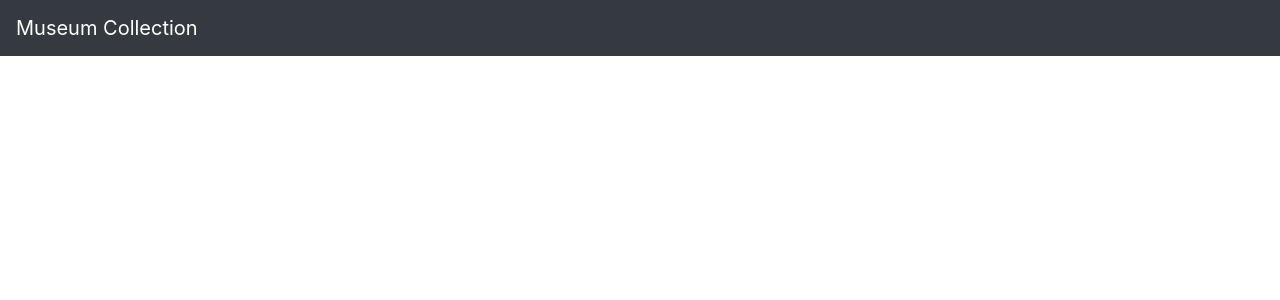
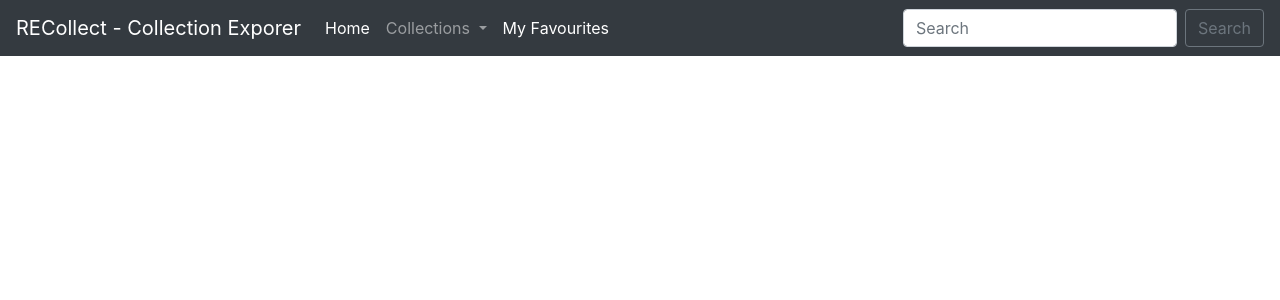
Before and after one commit to MuseRec/museum_recommender, a Django app: page / in a window 1280 px wide. Shown: the top 300 px of the page. Run offline with Django 3.2, Linux system fonts and the light colour scheme; some libraries are stand-ins or nearby versions.

Commit message:
Changed Navbar and added some functions

```diff
--- a/museum_site/templates/museum_site/base.html
+++ b/museum_site/templates/museum_site/base.html
@@ -27,10 +27,36 @@
                     <a class = "navbar-brand"
                         id = "home-button"
                         onclick = "interaction_event('click', 'home-button', '{{ page_id }}', '{{ csrf_token }}');">
-                        Museum Collection
+                        RECollect - Collection Exporer
                     </a>
-                {% else %}
-                    <a class = "navbar-brand">Museum Collection</a>
+                    <div class="collapse navbar-collapse" id="navbarSupportedContent">
+                        <ul class="navbar-nav mr-auto">
+                          <li class="nav-item active">
+                            <a class="nav-link" href="#">Home<span class="sr-only">(current)</span></a>
+                          </li>
+                          <li class="nav-item dropdown">
+                            <a class="nav-link dropdown-toggle" href="#" id="navbarDropdown" role="button" data-toggle="dropdown" aria-haspopup="true" aria-expanded="false">
+                              Collections
+                            </a>
+                            <div class="dropdown-menu" aria-labelledby="navbarDropdown">
+                              <a class="dropdown-item" href="#">Manchester Art Gallery</a>
+                              <a class="dropdown-item" href="#">The Whitworth</a>
+                              <a class="dropdown-item" href="#">National Gallery London</a>
+                              <a class="dropdown-item" href="#">Smithsonian Institution</a>
+                              <div class="dropdown-divider"></div>
+                              <a class="dropdown-item" href="#">Explore them all!</a>
+                            </div>
+                          </li>
+                          <li class="nav-item active">
+                            <a class="nav-link" href="#">My Favourites<span class="sr-only">(current)</span></a>
+                        </ul>
+                        <form class="form-inline my-2 my-lg-0">
+                          <input class="form-control mr-sm-2" type="search" placeholder="Search" aria-label="Search">
+                          <button class="btn btn-outline-secondary my-2 my-sm-0" type="submit">Search</button>
+                        </form>
+                      </div>
+                    {% else %}
+                    <a class = "navbar-brand">RECollect - Collection Exporer </a>
                 {% endif %}
             </nav>
         </div>
```
